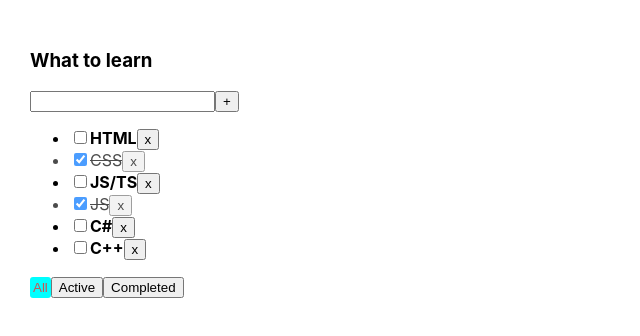
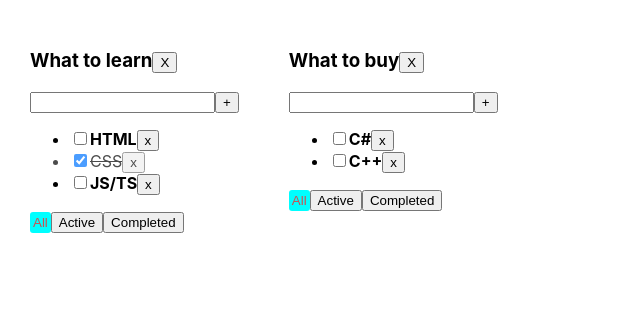
Before and after one commit to MarioVeljanov/todo-list, a React (Create React App) app: page / in a window 1280 px wide. Shown: the top 336 px of the page, without its empty margins (0-640 px from the left). Built offline with nearby package versions, Linux system fonts and the light colour scheme.

Commit message:
lesson5: multiple todolist

```diff
--- a/src/App.tsx
+++ b/src/App.tsx
@@ -6,29 +6,67 @@
 
 export type FilterValuesTupe = 'all' | 'active' | 'completed'
 
+
+type TodoLIstType = {
+  id: string
+  title: string
+  filter: FilterValuesTupe
+  // tasks: TasksType[]
+}
+
+type TasksStateType = {
+  [TodoLIstId: string]: TasksType[]
+}
+
 function App() {
-    const todoListTitle_1: string = 'What to learn'
-    const todoLisTitle_2: string = 'What to buy'
-    const [tasks, setTasks] = useState<Array<TasksType>>([
+  const todoList_1: string = v1()
+  const todoList_2: string = v1()
+
+  const [todoLists, setTodoLists] = useState<TodoLIstType[]>([
+    { id: todoList_1, title: "What to learn", filter: "all" },
+    { id: todoList_2, title: "What to buy", filter: "all" },
+  ]);
+
+  const [tasks, setTasks] = useState<TasksStateType>({
+    [todoList_1]: [
       { id: v1(), title: "HTML", isDone: false },
       { id: v1(), title: "CSS", isDone: true },
       { id: v1(), title: "JS/TS", isDone: false },
-      { id: v1(), title: "JS", isDone: true },
+    ],
+    [todoList_2]: [
       { id: v1(), title: "C#", isDone: false },
       { id: v1(), title: "C++", isDone: false },
-    ]);
-    const tasks_2: Array<TasksType> = [
-        { id: v1(), title: "TS", isDone: true },
-        { id: v1(), title: "C++", isDone: false },
-        { id: v1(), title: "Python", isDone: true },
-    ];
+    ],
+  });
 
-    const removeTask = (taskId: string) => {
-      setTasks(tasks.filter(task => task.id !== taskId))
+
+
+  /* ............................................................... */
+
+    const removeTask = (taskId: string, todoListId: string) => {
+      // const tasksForUpdate = tasks[todoListId]
+      // const updatedTasks = tasksForUpdate.filter(task => task.id !== taskId)
+      // const copyTasks = {...tasks}
+      // copyTasks[todoListId] = updatedTasks
+      // setTasks(copyTasks)
+
+      /* ........... */
+
+      setTasks({ ...tasks, [todoListId]: tasks[todoListId].filter(task => task.id !== taskId)});
     }
 
     const [filter, setFilter] = useState<FilterValuesTupe>('all')
-    const changeFilter = (filter: FilterValuesTupe) => {setFilter(filter)}
+    const changeFilter = (filter: FilterValuesTupe, todoListId: string) => {
+      setTodoLists(todoLists.map(tl => tl.id === todoListId ? {...tl, filter: filter} : tl))
+    };
+
+
+    const removeTodoList = (todoListId: string) => {
+      setTodoLists(todoLists.filter(tl => tl.id !== todoListId))
+      const copyTasks = {...tasks}
+      delete copyTasks[todoListId]
+      setTasks(copyTasks)
+    };
 
     const getFiltredTasksForRender = (tasks: Array<TasksType>, filter: FilterValuesTupe): Array<TasksType> => {
 
@@ -40,33 +78,49 @@
         return tasks
       }
     }
-    const filterTasksForRender = getFiltredTasksForRender(tasks, filter)
 
-    const addTask = (title: string) => {
+
+    const addTask = (title: string, todoListId: string) => {
       const newTask: TasksType = {
         id: v1(),
         title: title,
-        isDone: false
-      }
-      setTasks([newTask, ...tasks])
+        isDone: false,
+      };
+
+      // const tasksForUpdate = tasks[todoListId]
+      // const updatedTasks = [newTask, ...tasksForUpdate]
+      // const copyTasks = { ...tasks }
+      // copyTasks[todoListId] = updatedTasks
+      setTasks({...tasks, [todoListId]: [newTask, ...tasks[todoListId]]});
+    };
+
+    const changeTaskStatus = (taskId: string, isDone: boolean, todoListId: string) => {
+      setTasks({...tasks, [todoListId]: tasks[todoListId].map(t => t.id === taskId ? {...t, isDone: isDone} : t)})
+      // setTasks(tasks.map(t => t.id === taskId ? {...t, isDone: isDone} : t))
     }
 
-    const changeTaskStatus = (taskId: string, isDone: boolean) => {
-      setTasks(tasks.map(t => t.id === taskId ? {...t, isDone: isDone} : t))
-    }
+    const todoListItems = todoLists.map(tl => {
+      const filterTasksForRender = getFiltredTasksForRender(tasks[tl.id], tl.filter);
+      return (
+        <TodoLIst
+        key={tl.id}
+          todoListId={tl.id}
+          title={tl.title}
+          tasks={filterTasksForRender}
 
-    return (
-      <div className="App">
-        <TodoLIst
-          title={todoListTitle_1}
-          tasks={filterTasksForRender}
           removeTask={removeTask}
           changeFilter={changeFilter}
           addTask={addTask}
           changeTaskStatus={changeTaskStatus}
-          filter={filter}
+          filter={tl.filter}
+          removeTodoList={removeTodoList}
         />
-        {/* <TodoLIst title={todoLisTitle_2} tasks={tasks_2} /> */}
+      );
+    })
+
+    return (
+      <div className="App">
+        {todoListItems}
       </div>
     );
 }
--- a/src/TodoLIst.tsx
+++ b/src/TodoLIst.tsx
@@ -2,13 +2,16 @@
 import { FilterValuesTupe } from "./App";
 
 type TodoListPoropType = {
+  todoListId: string
   title: string;
-  filter: FilterValuesTupe
+  filter: FilterValuesTupe;
   tasks: Array<TasksType>;
-  removeTask: (taskId: string) => void;
-  changeFilter: (filter: FilterValuesTupe) => void;
-  addTask: (title: string) => void;
-  changeTaskStatus: (taskId: string, isDone: boolean) => void
+
+  removeTask: (taskId: string, todoListId: string) => void;
+  changeFilter: (filter: FilterValuesTupe, todoListId: string) => void;
+  addTask: (title: string, todoListId: string) => void;
+  changeTaskStatus: (taskId: string, isDone: boolean, todoListId: string) => void;
+  removeTodoList: (todoListId: string) => void
 };
 
 
@@ -27,8 +30,13 @@
         tasksList = <span>Your task list is empty</span>;
     } else {
         tasksList = props.tasks.map((task: TasksType) => {
-            let removeTask = () => props.removeTask(task.id);
-            const changeTaskStatus = (e: ChangeEvent<HTMLInputElement>) => props.changeTaskStatus(task.id, e.currentTarget.checked)
+            let removeTask = () => props.removeTask(task.id, props.todoListId);
+            const changeTaskStatus = (e: ChangeEvent<HTMLInputElement>) =>
+              props.changeTaskStatus(
+                task.id,
+                e.currentTarget.checked,
+                props.todoListId
+              );
             return (
               <li key={task.id} className={task.isDone && 'task_done' || 'task'}>
                 <input
@@ -46,7 +54,7 @@
 
     const addTask = () => {
       if (title.trim() !== "") {
-        props.addTask(title)
+        props.addTask(title, props.todoListId);
       } else {
         setError(true)
 
@@ -67,13 +75,18 @@
     // const onClickHandlerActive = () => props.changeFilter("active");
     // const onClickHandlerComplited = () => props.changeFilter("completed")
 
-    const handlerCreater = (filter: FilterValuesTupe) => () => props.changeFilter(filter)
+    const handlerCreater = (filter: FilterValuesTupe) => () => props.changeFilter(filter, props.todoListId);
+
+    const onClickRemoveTodoListHandler = () => props.removeTodoList(props.todoListId)
 
     const errorMessages = error && <div style={{color: 'red'}}>Title is required</div>
     const inputErrorClass = error ? "error" : ""
     return (
       <div>
-        <h3>{props.title}</h3>
+        <h3>
+          {props.title}
+          <button onClick={onClickRemoveTodoListHandler}>X</button>
+        </h3>
         <div>
           <input
             className={inputErrorClass}
```
